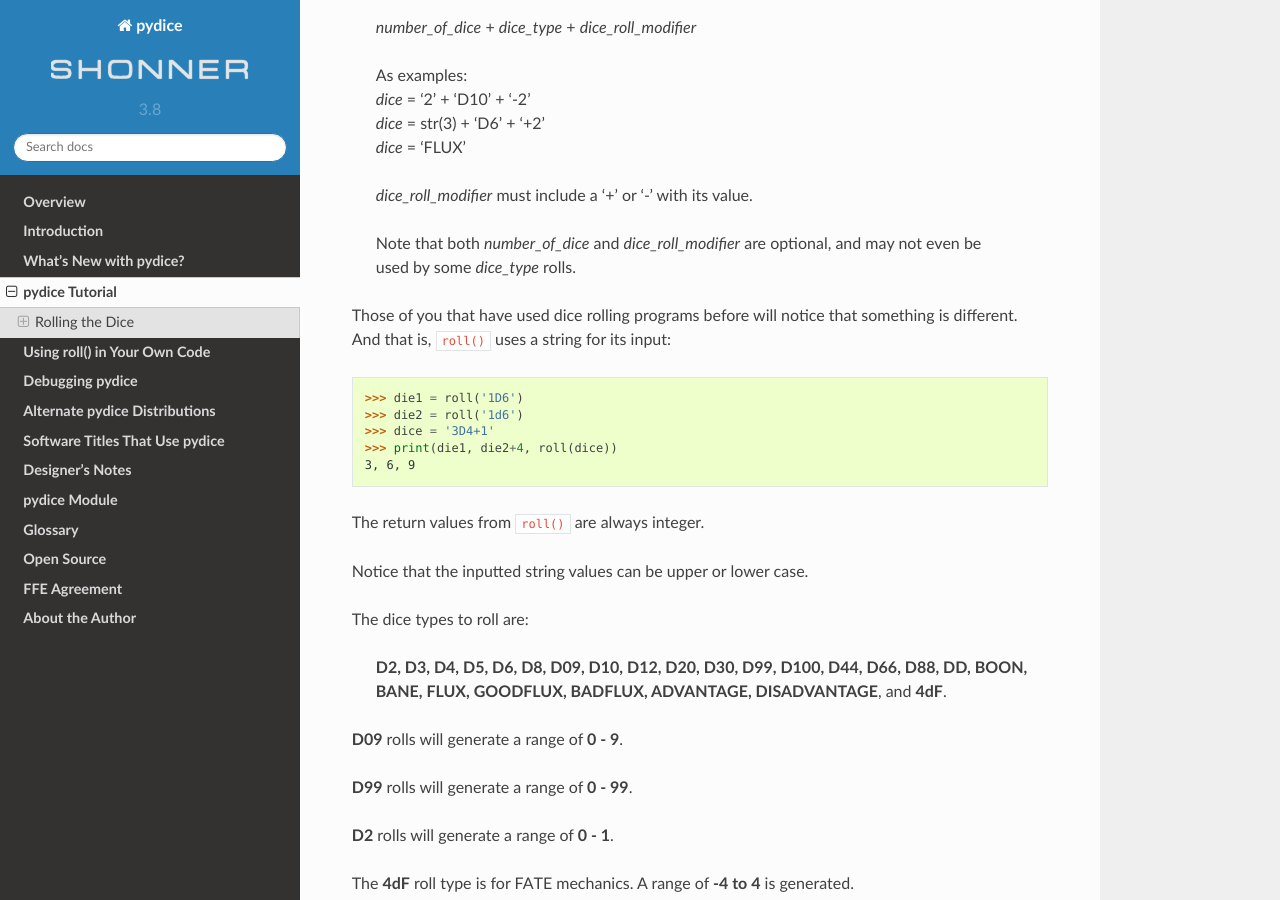
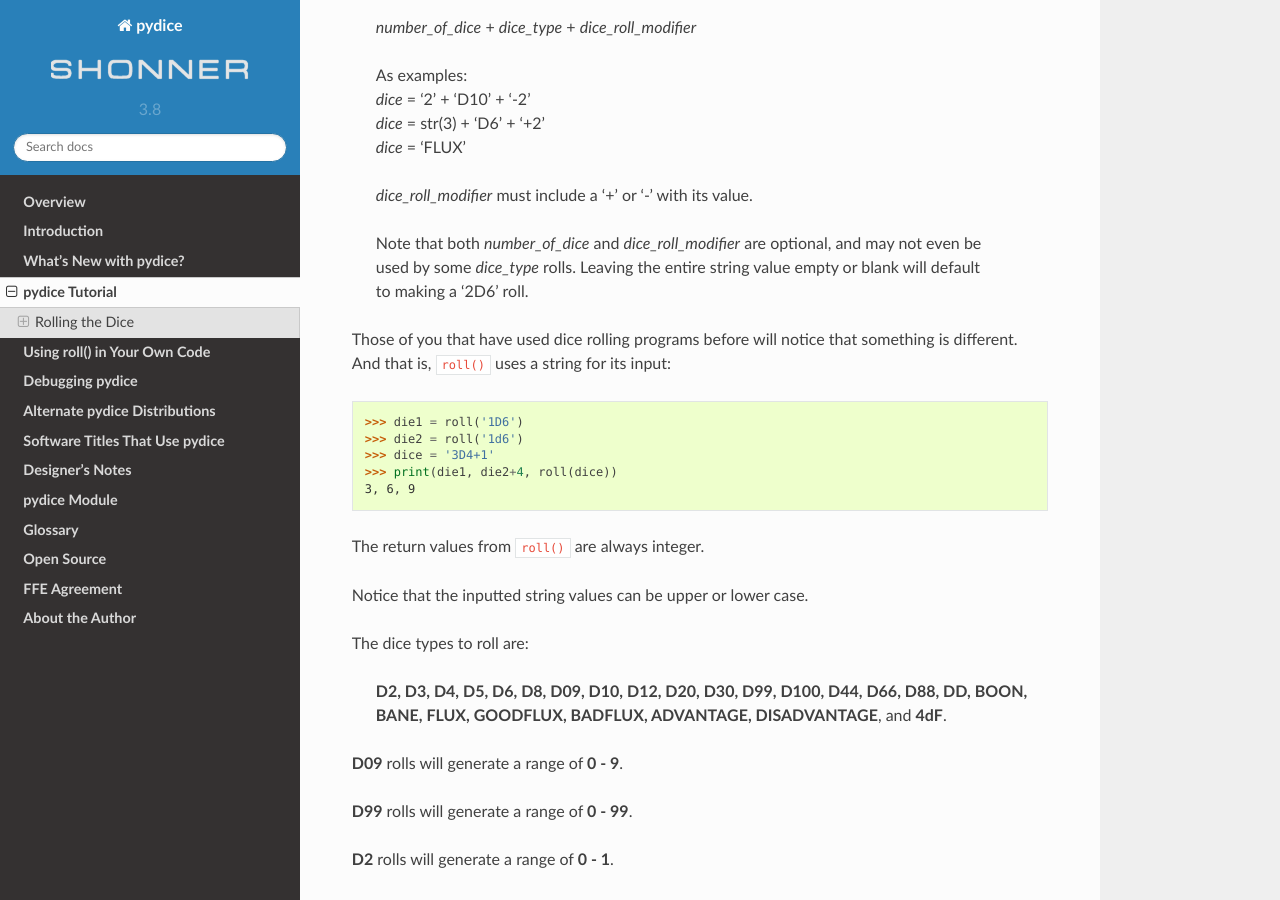
Before and after one commit to ShawnDriscoll/PyDice, a Sphinx documentation site: the page built from docs/source/tutorial.rst, in a window 1280 px wide and 900 px high, scrolled down 504 px. Built offline with Sphinx 7.4.7 and the Read the Docs theme 2.0.0, drawn with Linux system fonts in a browser that asks for light colours.

Commit message:
manual update

```diff
--- a/README.rst
+++ b/README.rst
@@ -36,6 +36,7 @@ Things To-Do
 | Cheat codes.
 |ss|
 
+| Discontinue PyDiceroll. Rename project to pydice, staring at v3.8.
 | Fudge the Fate dice roll a bit.
 | Add Advantage and Disadvantage roll types.
 | Instruction manual.
--- a/docs/source/tutorial.rst
+++ b/docs/source/tutorial.rst
@@ -24,7 +24,8 @@ be used. But first, we must give this function a value to work from.
    | *dice_roll_modifier* must include a '+' or '-' with its value.
    |
    | Note that both *number_of_dice* and *dice_roll_modifier* are optional, and may not even be
-   | used by some *dice_type* rolls.
+   | used by some *dice_type* rolls. Leaving the entire string value empty or blank will default
+   | to making a '2D6' roll.
 
 Those of you that have used dice rolling programs before will notice that something is different. And that is,
 ``roll()`` uses a string for its input:
```
